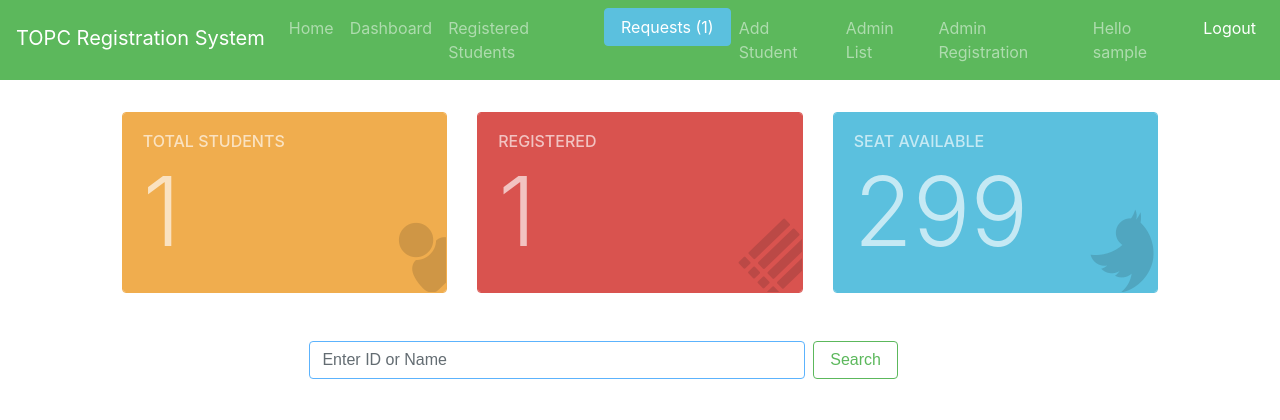
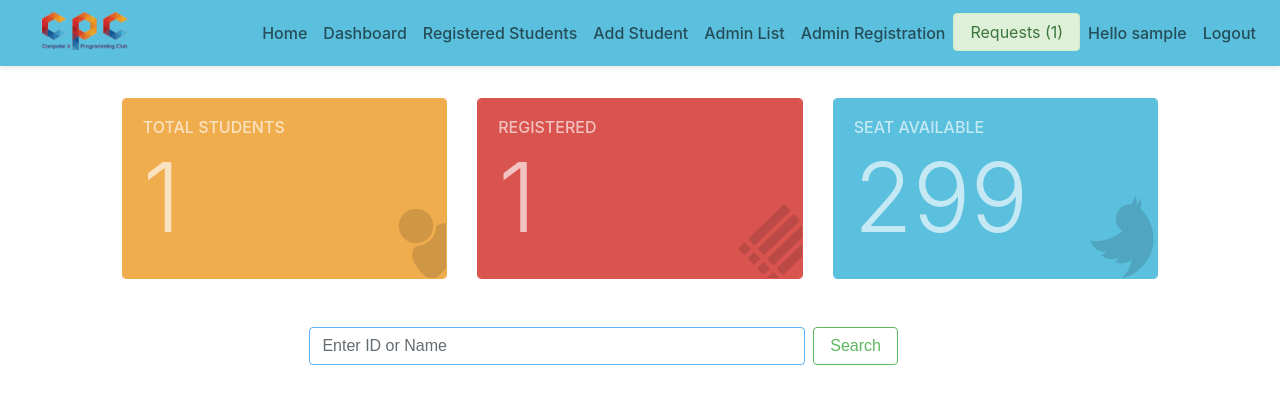
Before and after one commit to fuadwasi/topc_site, a Django app: page /ush/ in a window 1280 px wide. Shown: the top 420 px of the page. Run offline with Django 3.2, Linux system fonts and the light colour scheme; a user stored in the database is signed in; tables that the repository leaves empty hold one stand-in row (values such as "Sample post"); some libraries are stand-ins or nearby versions.

Commit message:
Nav bar design change

```diff
--- a/TOPC_Reg_SYS/templates/base.html
+++ b/TOPC_Reg_SYS/templates/base.html
@@ -101,15 +101,20 @@
             -ms-transform: rotate(-44deg);
             transform: rotate(-44deg);
         }
+
+        a.nav-link {
+            color: #00000099 !important;
+            font-weight: 500;
+        }
     </style>
     {% block styles %}
     {% endblock %}
 </head>
 <body>
 
-    {% include 'fragment/nevbar_user.html' %}
-    {% include 'fragment/message_show.html' %}
-    {% include 'fragment/department_map.html' %}
+{% include 'fragment/nevbar_user.html' %}
+{% include 'fragment/message_show.html' %}
+{% include 'fragment/department_map.html' %}
 
 {% block body %}
 {% endblock %}
--- a/TOPC_Reg_SYS/templates/fragment/nevbar_s_admin.html
+++ b/TOPC_Reg_SYS/templates/fragment/nevbar_s_admin.html
@@ -4,9 +4,3 @@
         <li class="nav-item">
             <a class="nav-link" href={% url "reg_std" %}>Registered Students<span class="sr-only">Home</span></a>
         </li>
-        <li class="nav-item">
-            {% if request_count %}
-                <a class="btn btn-info" href={% url "request_list" %}>Requests ({{ request_count }}) <span
-                        class="sr-only">Home</span></a>
-            {% endif %}
-        </li>
--- a/TOPC_Reg_SYS/templates/fragment/nevbar_user.html
+++ b/TOPC_Reg_SYS/templates/fragment/nevbar_user.html
@@ -1,10 +1,12 @@
-<nav class="navbar navbar-fixed-top navbar-toggleable-sm navbar-inverse bg-success mb-3">
+<nav class="navbar navbar-fixed-top navbar-toggleable-sm navbar-inverse bg-info mb-3"
+     style="box-shadow: 0px 1px 8px rgba(0, 0, 0, 0.12);">
     <button class="navbar-toggler navbar-toggler-right" type="button" data-toggle="collapse"
             data-target="#collapsingNavbar">
         <span class="navbar-toggler-icon"></span>
     </button>
     <div class="flex-row d-flex">
-        <a class="navbar-brand mb-1" href={% url "ush" %}>TOPC Registration System</a>
+        <a class="navbar-brand mb-1" href=""><img src="http://diucpc.xyz/static/images/cpc%20160x44.png"
+                                                  class="img-fluid"></a>
 
     </div>
     <div class="navbar-collapse collapse" id="collapsingNavbar">
@@ -20,8 +22,17 @@
 
             {% if user.is_staff %}
                 {% include 'fragment/nevbar_admin.html' %}
+
             {% endif %}
+            {% if user.is_superuser %}
+                <li class="nav-item">
+                    {% if request_count %}
+                        <a class="btn alert-success" href={% url "request_list" %}>Requests ({{ request_count }}) <span
+                                class="sr-only">Home</span></a>
+                    {% endif %}
+                </li>
 
+            {% endif %}
 
 
 
@@ -37,7 +48,6 @@
 </nav>
 
 
-
 {#            {% if user.is_superuser %}#}
 {#                {% include 'fragment/nevbar_s_admin.html' %}#}
 {#            {% endif %}#}
--- a/TOPC_Reg_SYS/templates/user_home.html
+++ b/TOPC_Reg_SYS/templates/user_home.html
@@ -49,12 +49,12 @@
                     </div>
                 {% else %}
 
-                <h1 style="color:red; font-size: 65px;">
+                <h1 style="color:red; margin-top: 30px;">
                     <center>Take-Off Programming Contest Registration System</center>
                 </h1>
-                <h1 style="color:red;">
+                <h3 style="color:red;margin-top: 15px;">
                     <center>Spring 2020</center>
-                </h1>
+                </h3>
                 {% endif %}
 
                 <!--/row-->
```
